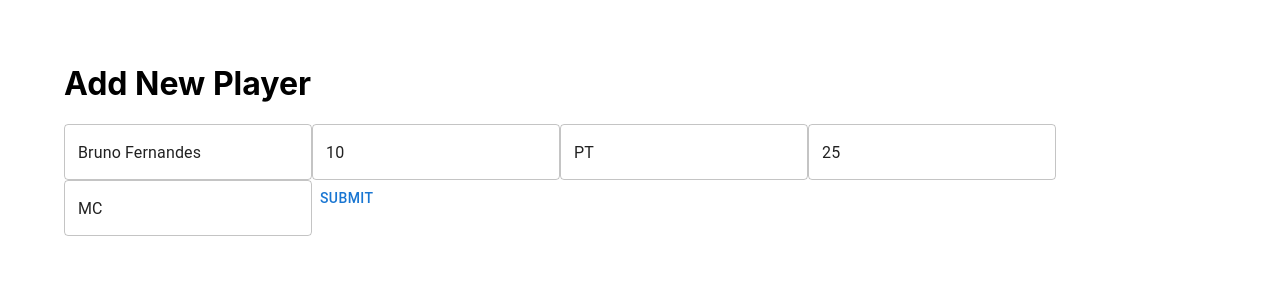
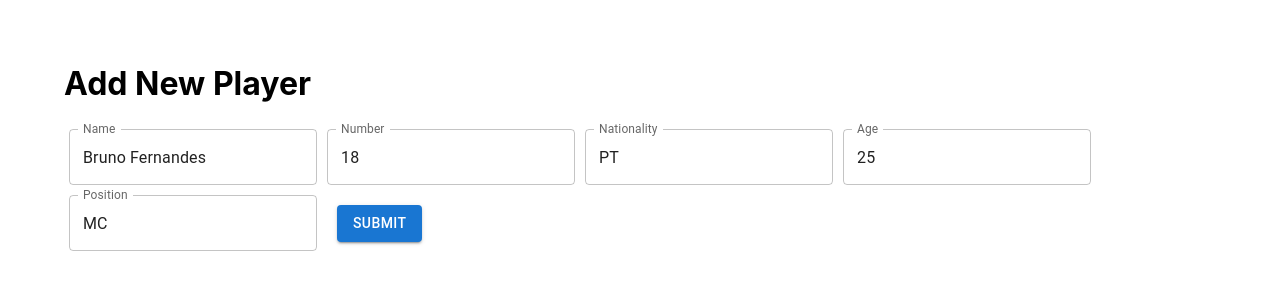
Before and after one commit to leeandroleeite/fevr_react_admin, a React (Create React App) app: page / in a window 1280 px wide. Shown: the top 282 px of the page. Built offline with nearby package versions, Linux system fonts and the light colour scheme; no server answers.

Commit message:
fix: code cleaning

```diff
--- a/src/components/AddPlayersForm.tsx
+++ b/src/components/AddPlayersForm.tsx
@@ -1,11 +1,13 @@
+import DeleteIcon from '@mui/icons-material/Delete';
 import { Button, TextField } from '@mui/material';
 import { Form, Formik } from 'formik';
 import React from 'react';
 
 
+
 const initialValues = {
     name: "Bruno Fernandes",
-    number: 10,
+    number: 18,
     nationality: "PT",
     age:25,
     position: "MC",
@@ -35,12 +37,12 @@
         >
             {({values, handleChange}) => (
             <Form>
-                <TextField name='name' value={values.name} onChange={handleChange} />
-                <TextField name='number' value={values.number} onChange={handleChange} />
-                <TextField name='nationality' value={values.nationality} onChange={handleChange} />
-                <TextField name='age' value={values.age} onChange={handleChange} />
-                <TextField name='position' value={values.position} onChange={handleChange} />
-                <Button type='submit'>Submit</Button>
+                <TextField style={{margin: '5px'}} label='Name' name='name' value={values.name} onChange={handleChange} />
+                <TextField style={{margin: '5px'}} label='Number' name='number' value={values.number} onChange={handleChange} />
+                <TextField style={{margin: '5px'}} label='Nationality' name='nationality' value={values.nationality} onChange={handleChange} />
+                <TextField style={{margin: '5px'}} label='Age' name='age' value={values.age} onChange={handleChange} />
+                <TextField style={{margin: '5px'}} label='Position' name='position' value={values.position} onChange={handleChange} />
+                <Button style={{margin: '15px'}} variant = "contained" type='submit'>Submit</Button>
             </Form>
         )}
         </Formik>
--- a/src/components/SortingTable.tsx
+++ b/src/components/SortingTable.tsx
@@ -16,6 +16,8 @@
 import * as React from 'react';
 import { useEffect, useState } from 'react';
 import NotificationAddIcon from '@mui/icons-material/NotificationAdd';
+import DeleteIcon from '@mui/icons-material/Delete';
+
 
 
 interface Data {
@@ -160,18 +162,18 @@
   const [selected, setSelected] = React.useState<readonly string[]>([]);
   const [page, setPage] = React.useState(0);
   const [rowsPerPage, setRowsPerPage] = React.useState(10);
-
+  const [open, setOpen] = React.useState(false);
   const [players, setPlayers] = useState<any[]>([])
 
-  const [open, setOpen] = React.useState(false);
+  useEffect(() => {
+    fetchPlayers()
+    }, []);
 
-  useEffect(() => {
-    fetch('/api/players')
-      .then(response => {
-        return response.json();
-      })
-      .then(data => setPlayers(data));
-    }, []);
+  const fetchPlayers = async () => {
+    const response = await  fetch('/api/players');
+    const data = await response.json();
+    setPlayers(data)
+  }
 
   const handleRequestSort = (
     event: React.MouseEvent<unknown>,
@@ -234,18 +236,12 @@
               {stableSort(players, getComparator(order, orderBy))
                 .slice(page * rowsPerPage, page * rowsPerPage + rowsPerPage)
                 .map((player, index) => {
-                  // const isItemSelected = isSelected(player.name);
-                  const labelId = `enhanced-table-checkbox-${index}`;
-
                   return (
                     <>
                     <TableRow
                       hover
-                      // onClick={(event) => handleClick(event, player.name)}
-                      //aria-checked={isItemSelected}
                       tabIndex={-1}
-                      key={player.id}
-                      //selected={isItemSelected}
+                      key={index}
                     >
                     <TableCell>
                       <IconButton
@@ -257,20 +253,19 @@
                         {open ? <KeyboardArrowUpIcon /> : <KeyboardArrowDownIcon />}
                       </IconButton>
                     </TableCell>
-                      <TableCell
-                        component="th"
-                        id={labelId}
-                        scope="row"
-                        padding="none"
-                      >
-                        {player.name}
-                      </TableCell>
+                      <TableCell padding="none">{player.name}</TableCell>
                       <TableCell align="right">{player.number}</TableCell>
                       <TableCell align="right">{player.nationality}</TableCell>
                       <TableCell align="right">{player.age}</TableCell>
                       <TableCell align="right">{player.position}</TableCell>
                       <TableCell align="right">
-                      <Button onClick={(id) => handleDeleteRecord(player.id)}>Delete</Button>
+                      <Button
+                      variant = "contained"
+                      onClick={(id) => handleDeleteRecord(player.id)}
+                      startIcon={<DeleteIcon />}
+                      >
+                        Delete
+                      </Button>
                       </TableCell>
 
                     </TableRow>
```
